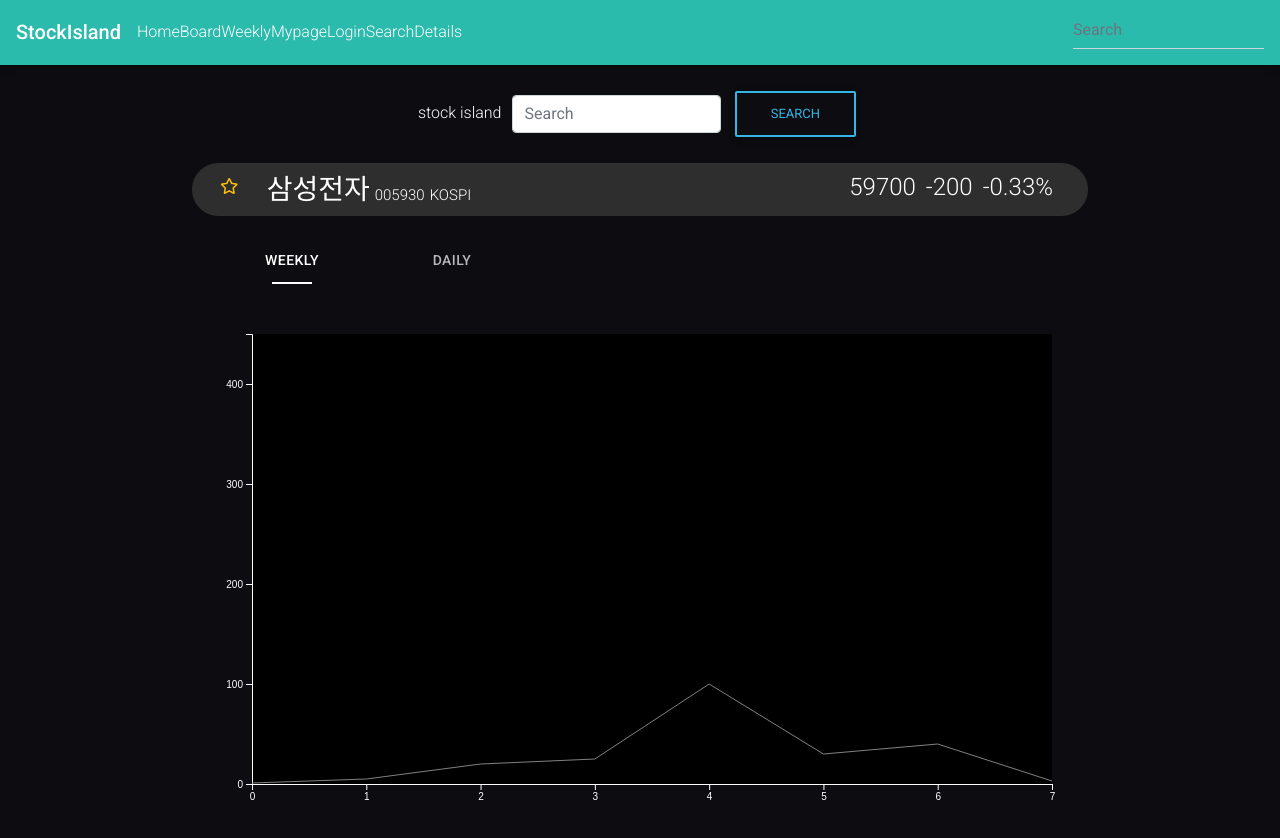
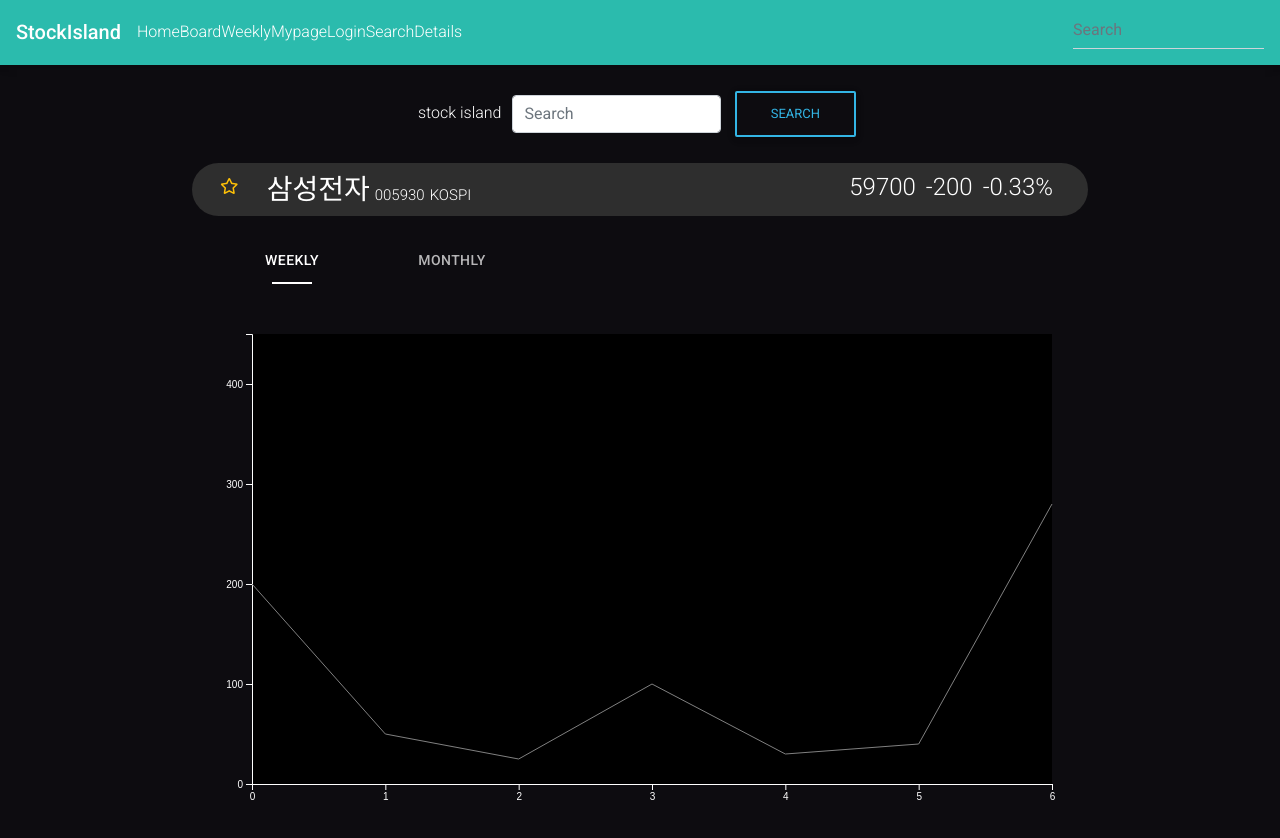
Before and after one commit to rudada/stock-island-web, a React app: page /search in a window 1280 px wide. Shown: the top 838 px of the page. Built offline with nearby package versions, Linux system fonts and the light colour scheme.

Commit message:
TabComponent 추가

```diff
--- a/src/components/StockItemGraph.js
+++ b/src/components/StockItemGraph.js
@@ -1,110 +1,12 @@
 import React, { useState, useRef, useEffect } from "react";
 import { select, line, curveLinear, axisBottom, scaleLinear, axisLeft } from "d3";
-import { makeStyles } from '@material-ui/core/styles';
-import Tabs from '@material-ui/core/Tabs';
-import Tab from '@material-ui/core/Tab';
 import './StockItemGraph.css';
-
-function TabPanel(props) {
-  const { children, value, index, ...other } = props;
-  const panelStyle = {
-    justifyContent: 'center',
-    padding: '10px',
-    marginTop: '10px',
-    textAlign: 'center',
-  }
-
-  return (
-    <div
-      hidden={value !== index}
-      id={`tabpanel_${index}`}
-      {...other}
-      style={panelStyle}
-    >
-      {value === index && (
-        <div>
-          {children}
-        </div>
-      )}
-    </div>
-  );
-}
-
-const useStyles = makeStyles((theme) => ({
-  root: {
-    // backgroundColor: pink['500'],
-    borderRadius: 4,
-    marginBottom: 10,
-  },
-  tab: {
-    '&:active': {
-      outline: 'none',
-    },
-    '&:focus': {
-      outline: 'none',
-    }
-  },
-  tabs: {
-    '& > div > span': {                 //밑줄
-      display: 'flex',
-      justifyContent: 'center',
-      backgroundColor: 'transparent',
-      '& > span': {
-        maxWidth: 40,
-        width: '100%',
-        backgroundColor: 'white',
-      }
-    }
-  }
-
-}));
-
-function StockItemGraph() {
-  // const [key, setKey] = useState('daily');
-
-  const classes = useStyles();
+import TabComponent from './common/TabComponent'
 
 
-  const [currentTab, setTab] = useState(0);
-  const tabChange = (event, newValue) => {
-    setTab(newValue);
-  };
-
-  return (
-    // <Tabs
-    //   className="stockitem_graph"
-    //   id="controlled-tab-example"
-    //   activeKey={key}
-    //   onSelect={(k) => setKey(k)}>
-
-    //   <Tab eventKey="daily" title="daily">
-    //     <ItemGraph num={1}></ItemGraph>
-    //   </Tab>
-    //   <Tab eventKey="weekly" title="weekly">
-    //     <ItemGraph num={2}></ItemGraph>
-    //   </Tab>
-    // </Tabs>
-    <div className={`stockitem_graph ${classes.root}`} >
-      <Tabs className={classes.tabs} value={currentTab} onChange={tabChange} TabIndicatorProps={{ children: <span /> }}>
-        <Tab className={classes.tab} label="Weekly" />
-        <Tab className={classes.tab} label="Daily" />
-      </Tabs>
-
-      <TabPanel value={currentTab} index={0}>
-        <ItemGraph num={1}></ItemGraph>
-      </TabPanel>
-
-      <TabPanel value={currentTab} index={1}>
-        <ItemGraph num={2}></ItemGraph>
-      </TabPanel>
-    </div>
-  );
-}
-
-const data = [1, 5, 20, 25, 100, 30, 40, 3];
-
-function ItemGraph({ num }) {
+function ItemGraph(props) {
   const svgRef = useRef();
+  const {data} = props;
 
   useEffect(() => {
     const svg = select(svgRef.current);
@@ -157,4 +59,21 @@ function ItemGraph({ num }) {
 }
 
 
+function StockItemGraph() {
+  return (
+    <div className='stockitem_graph'>
+      <TabComponent tabNames={['weekly', 'monthly']}
+        childs={
+          [<ItemGraph data={[200, 50, 25, 100, 30, 40, 280]}></ItemGraph>,
+          <ItemGraph data={[100, 400, 400, 100, 30, 40, 280]}></ItemGraph>]
+        }>
+      </TabComponent>
+    </div>
+  );
+}
+
+
+
+
+
 export default StockItemGraph;
--- /dev/null
+++ b/src/components/common/TabComponent.js
@@ -0,0 +1,76 @@
+import React, { useState, useRef, useEffect } from "react";
+import Tabs from '@material-ui/core/Tabs';
+import Tab from '@material-ui/core/Tab';
+import { makeStyles } from '@material-ui/core/styles';
+
+
+function TabPanel(props) {
+    const { children, value, index, ...other } = props;
+    const panelStyle = {
+        justifyContent: 'center',
+        padding: '10px',
+        marginTop: '10px',
+        textAlign: 'center',
+    }
+    return (
+        <div
+            hidden={value !== index}
+            id={`tabpanel_${index}`}
+            {...other}
+            style={panelStyle}
+        >
+            {value === index && (
+                <div>
+                    {children}
+                </div>
+            )}
+        </div>
+    );
+}
+
+const useStyles = makeStyles((theme) => ({
+    tab: {
+      '&:active': {
+        outline: 'none',
+      },
+      '&:focus': {
+        outline: 'none',
+      }
+    },
+    tabs: {
+      '& > div > span': {                 //밑줄
+        display: 'flex',
+        justifyContent: 'center',
+        backgroundColor: 'transparent',
+        '& > span': {
+          maxWidth: 40,
+          width: '100%',
+          backgroundColor: 'white',
+        }
+      }
+    }
+  }));
+
+function TabComponent(props) {
+    const classes = useStyles();
+
+    const { tabNames, childs } = props;
+    //tabnames => 탭 이름들, childs => tabpanel에 들어갈 컴포넌트들
+    const [currentTab, setTab] = useState(0);
+    const tabChange = (event, newValue) => {
+        setTab(newValue);
+    };
+
+    return (
+        <div>
+            <Tabs  className={classes.tabs} value={currentTab} onChange={tabChange} TabIndicatorProps={{ children: <span /> }}>
+                {tabNames.map( (name, key) => <Tab className={classes.tab} key={key} label = {name}></Tab>)}
+            </Tabs>
+
+            {childs.map((child, key) => <TabPanel value={currentTab} key={key} index={key}> {child} </TabPanel>)}
+        </div>
+    )
+
+
+}
+export default TabComponent;
```
Also changed, not shown: src/components/common/PostTable.js (added).
